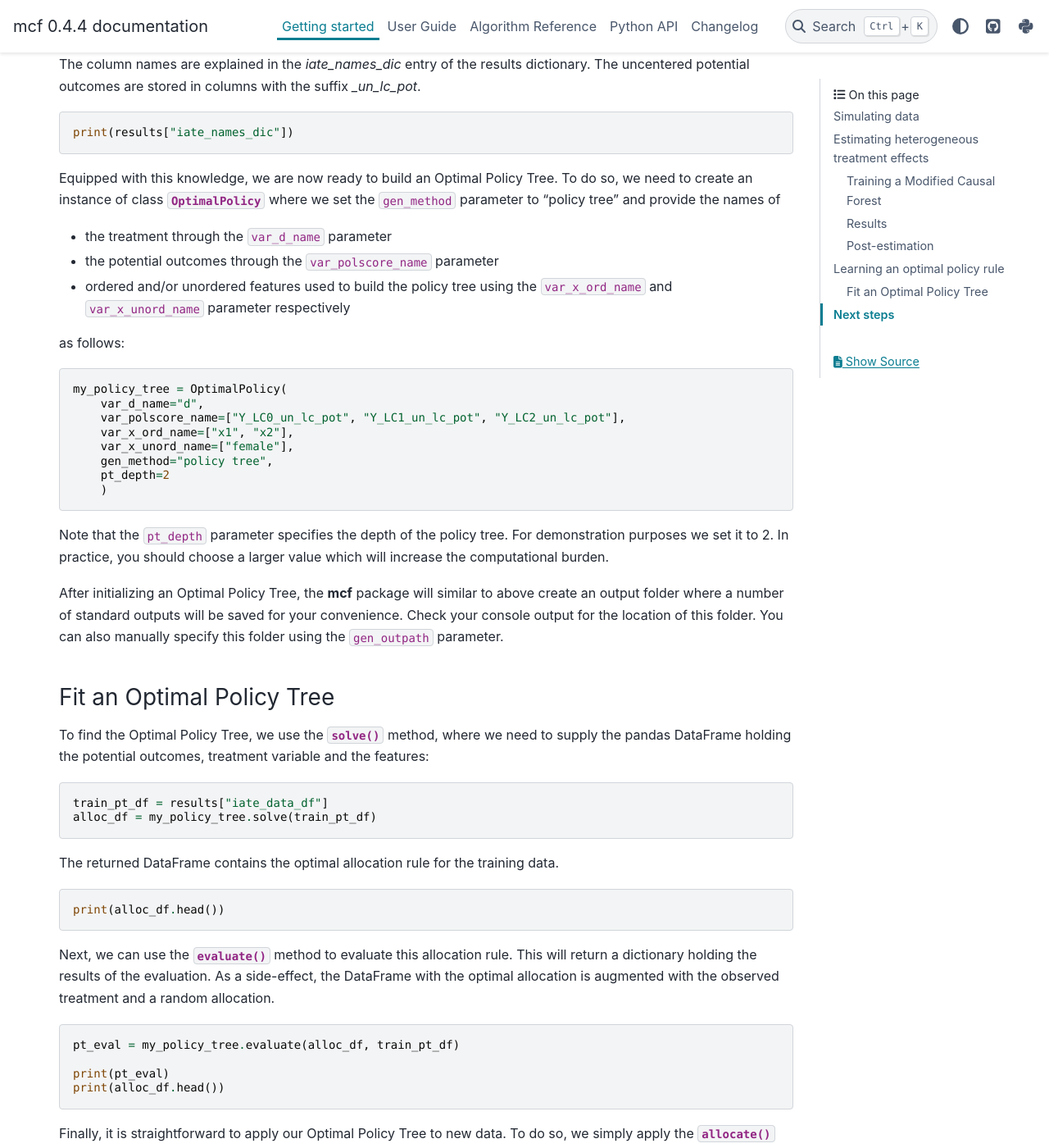
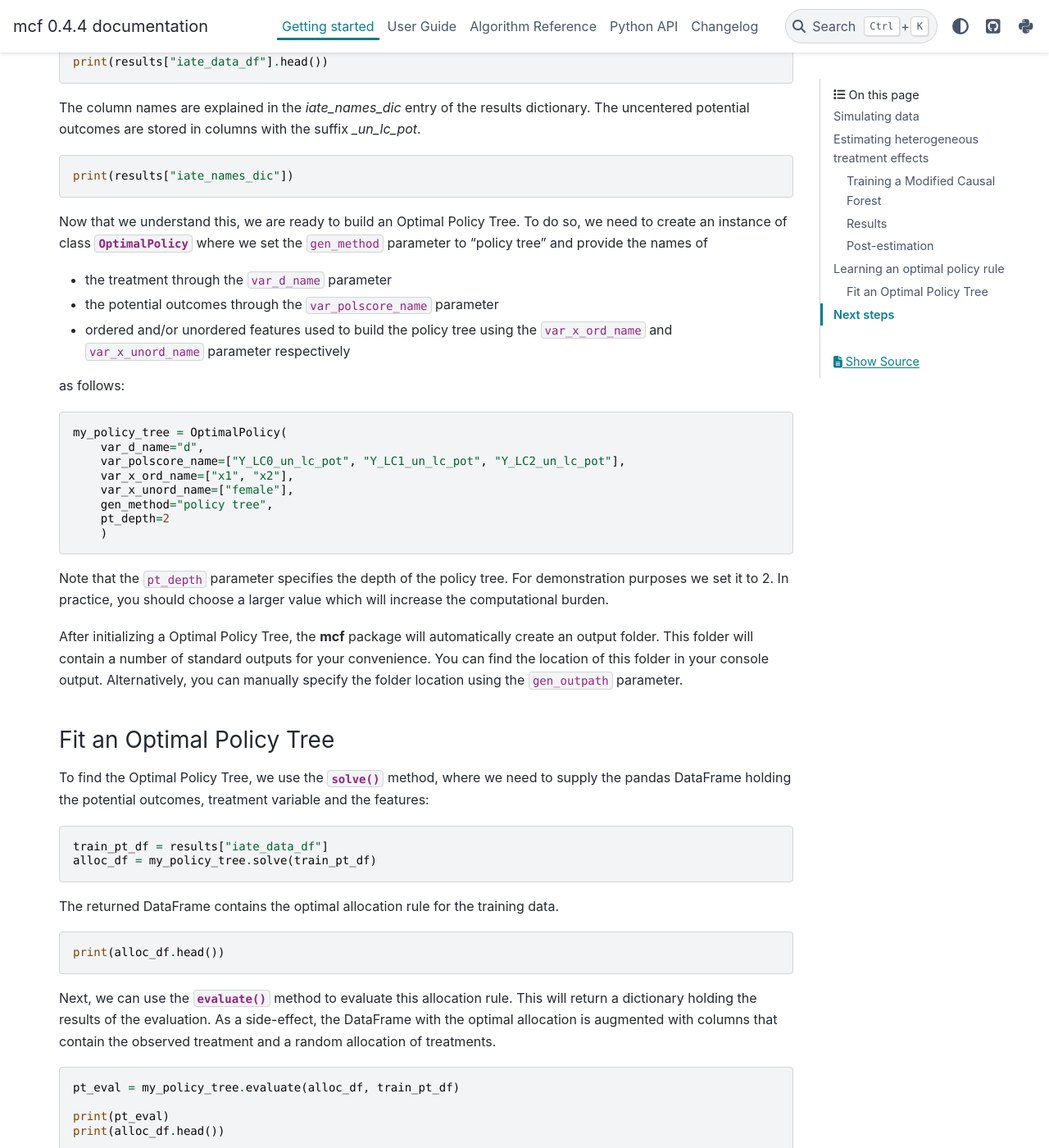
Before and after one commit to MCFpy/mcf, a Sphinx documentation site: the page built from docs/source/getting_started.rst, in a window 1280 px wide and 1400 px high, scrolled down 3735 px. Shown: the whole window at 82% size. Built offline with Sphinx 7.4.7 and the PyData theme 0.15.4, drawn with Linux system fonts in a browser that asks for light colours; some of the changed text lies outside the part shown.

Commit message:
Finalize Getting Started

```diff
--- a/docs/source/getting_started.rst
+++ b/docs/source/getting_started.rst
@@ -1,7 +1,7 @@
 Getting started
 =======================
 
-In the following we will show how the **mcf** package can be used to
+This guide will walk you through using the **mcf** package to
 
 - estimate heterogeneous treatment effects using the Modified Causal Forest
 - learn an optimal policy rule based on a Policy Tree
@@ -10,7 +10,7 @@
 Simulating data
 ---------------
 
-Let us first create some synthetic data. We will consider a setting with three treatment levels (0, 1, 2):
+First, we'll create some synthetic data to showcase the functionality of the **mcf** package. Our example will involve a scenario with three possible treatments, represented by the values 0, 1, and 2.
 
 .. code-block:: python
 
@@ -49,7 +49,7 @@
 
     df = simulate_data(1000)
 
-To estimate both the Modified Causal Forest and the Optimal Policy Tree, we will consider a simple sample splitting approach where we divide the simulated data into three equally sized parts:
+To estimate both a Modified Causal Forest and an Optimal Policy Tree, we will use a simple sample splitting approach, dividing the simulated data into three equally sized parts:
 
 1. *train_mcf_df*: Used to train the Modified Causal Forest.
 2. *pred_mcf_train_pt_df*: Used to the predict the heterogeneous treatment effects and to train the Optimal Policy Tree.
@@ -82,7 +82,7 @@
         _int_show_plots=False # Suppress the display of diagnostic plots during estimation
     )
 
-The **mcf** package generates a number of standard outputs for your convenience. After initializing a Modified Causal Forest, the package will create an output folder - as indicated in the console - where these results will be stored. You can also manually specify this folder using the ``gen_outpath`` parameter.
+The **mcf** package generates a number of standard outputs for your convenience. After initializing a Modified Causal Forest, the package will create an output folder where these results will be stored. You can find the location of this folder in your console output. Alternatively, you can manually specify the folder location using the ``gen_outpath`` parameter.
 
 .. dropdown:: Commonly used optional parameters
 
@@ -169,13 +169,13 @@
 Post-estimation
 ~~~~~~~~~~~~~~~
 
-You can also use the :py:meth:`~mcf_mini.ModifiedCausalForest.analyse` method to investigate a number of post-estimation plots. These plots are also exported to the previously created output folder:
+You can use the :py:meth:`~mcf_mini.ModifiedCausalForest.analyse` method to investigate a number of post-estimation plots. These plots are also exported to the previously created output folder:
 
 .. code-block:: python
 
     my_mcf.analyse(results)
 
-Finally, for out-of-sample evaluation, simply apply the :py:meth:`~mcf_mini.ModifiedCausalForest.predict` method to the data held out for evaluation:
+Finally, for out-of-sample evaluation, apply the :py:meth:`~mcf_mini.ModifiedCausalForest.predict` method to the data held out for evaluation:
 
 .. code-block:: python
 
@@ -185,9 +185,9 @@
 Learning an optimal policy rule
 -------------------------------
 
-To learn an optimal policy rule, we can use the :py:class:`~optpol_mini.OptimalPolicy` class of the **mcf** package. To get started we need a Pandas DataFrame that holds the estimated potential outcomes (also called policy scores), the treatment variable and the features on which we want to base the decision tree.
+Let's explore how to learn an optimal policy rule using the :py:class:`~optpol_mini.OptimalPolicy` class of the **mcf** package. To get started we need a Pandas DataFrame that holds the estimated potential outcomes (also called policy scores), the treatment variable and the features on which we want to base the decision tree.
 
-Recall that we have already estimated the potential outcomes in the previous section. They are stored as columns in the *iate_data_df* entry of the results dictionary:
+As you may recall, we estimated the potential outcomes in the previous section. They are stored as columns in the *iate_data_df* entry of the results dictionary:
 
 .. code-block:: python
 
@@ -199,7 +199,7 @@
 
     print(results["iate_names_dic"])
 
-Equipped with this knowledge, we are now ready to build an Optimal Policy Tree. To do so, we need to create an instance of class :py:class:`~optpol_mini.OptimalPolicy` where we set the ``gen_method`` parameter to "policy tree" and provide the names of
+Now that we understand this, we are ready to build an Optimal Policy Tree. To do so, we need to create an instance of class :py:class:`~optpol_mini.OptimalPolicy` where we set the ``gen_method`` parameter to "policy tree" and provide the names of
 
 - the treatment through the ``var_d_name`` parameter
 - the potential outcomes through the ``var_polscore_name`` parameter
@@ -220,7 +220,7 @@
 
 Note that the ``pt_depth`` parameter specifies the depth of the policy tree. For demonstration purposes we set it to 2. In practice, you should choose a larger value which will increase the computational burden.
 
-After initializing an Optimal Policy Tree, the **mcf** package will similar to above create an output folder where a number of standard outputs will be saved for your convenience. Check your console output for the location of this folder. You can also manually specify this folder using the ``gen_outpath`` parameter.
+After initializing a Optimal Policy Tree, the **mcf** package will automatically create an output folder. This folder will contain a number of standard outputs for your convenience. You can find the location of this folder in your console output. Alternatively, you can manually specify the folder location using the ``gen_outpath`` parameter.
 
 
 Fit an Optimal Policy Tree
@@ -239,7 +239,7 @@
 
     print(alloc_df.head())
 
-Next, we can use the :py:meth:`~optpol_mini.OptimalPolicy.evaluate` method to evaluate this allocation rule. This will return a dictionary holding the results of the evaluation. As a side-effect, the DataFrame with the optimal allocation is augmented with the observed treatment and a random allocation.
+Next, we can use the :py:meth:`~optpol_mini.OptimalPolicy.evaluate` method to evaluate this allocation rule. This will return a dictionary holding the results of the evaluation. As a side-effect, the DataFrame with the optimal allocation is augmented with columns that contain the observed treatment and a random allocation of treatments.
 
 .. code-block:: python
 
--- a/docs/source/index.rst
+++ b/docs/source/index.rst
@@ -65,7 +65,7 @@
 
     from mcf import ModifiedCausalForest
 
-    def simulate_data(n):
+    def simulate_data(n: int) -> pd.DataFrame
         """
         Simulate data with a binary treatment 'd', outcome 'y', unordered control
         variable 'female' and two ordered controls 'x1', 'x2'.
```
Also changed, not shown: other parts of docs/source/getting_started.rst (+1 -1 lines).
